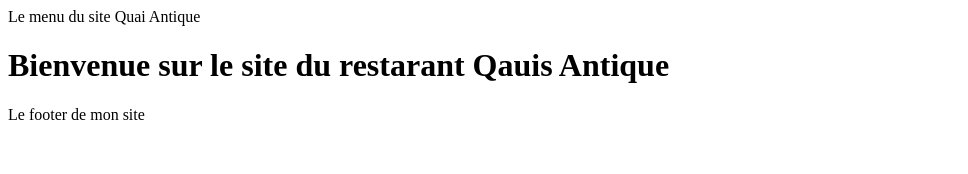
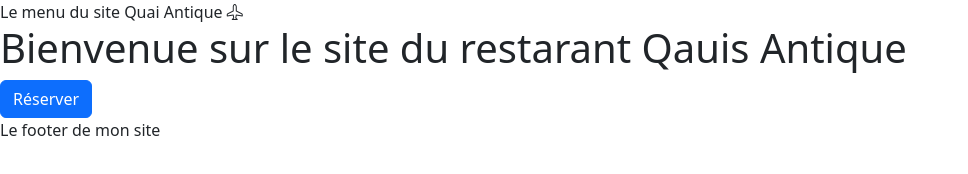
Before and after one commit to Rasta97220/QuaisAntiqueRestauranfront, a website with bundled scripts: page index.html in a window 1280 px wide. Shown: the whole page, without its empty margins (0-968 px from the left). Built offline with nearby package versions, Linux system fonts and the light colour scheme; files whose address does not match are found by name.

Commit message:
install bootstrap

```diff
--- a/index.html
+++ b/index.html
@@ -3,11 +3,14 @@
 <head>
     <meta charset="UTF-8">
     <meta name="viewport" content="width=device-width, initial-scale=1.0">
+
+<link rel="stylesheet" href="node_modules/bootstrap/dist/css/bootstrap.min.css"/>
+<link rel="stylesheet" href="node_modules/bootstrap-icons/font/bootstrap-icons.css"/>
     <title>Document</title>
 </head>
 <body>
 
-    <header>Le menu du site Quai Antique</header>
+    <header>Le menu du site Quai Antique <i class="bi bi-airplane"></i></header>
 
     <main id="main-page">
         <!-- Le contenue de ma page sera injecter içi -->
@@ -16,5 +19,6 @@
     <footer>Le footer de mon site</footer>
 
     <script type="module" src="Router/router.js"></script>
+    <script src="node_modules/bootstrap/dist/js/bootstrap.bundle.min.js"></script>
 </body>
 </html>
--- /dev/null
+++ b/package.json
@@ -0,0 +1,6 @@
+{
+  "dependencies": {
+    "bootstrap": "^5.3.3",
+    "bootstrap-icons": "^1.11.3"
+  }
+}
--- a/pages/home.html
+++ b/pages/home.html
@@ -1 +1,2 @@
 <h1>Bienvenue sur le site du restarant Qauis Antique</h1>
+<button class="btn btn-primary">Réserver</button>
```
Also changed, not shown: 2 other files.
